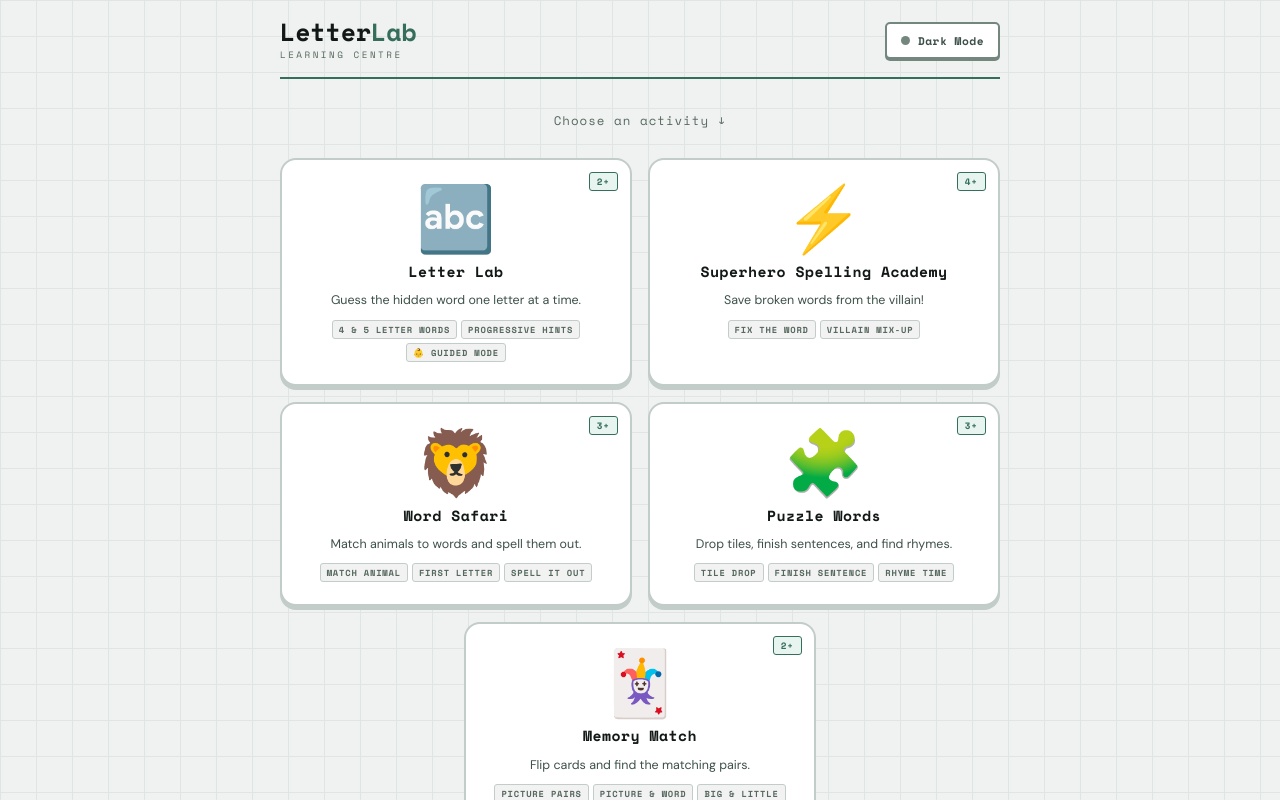
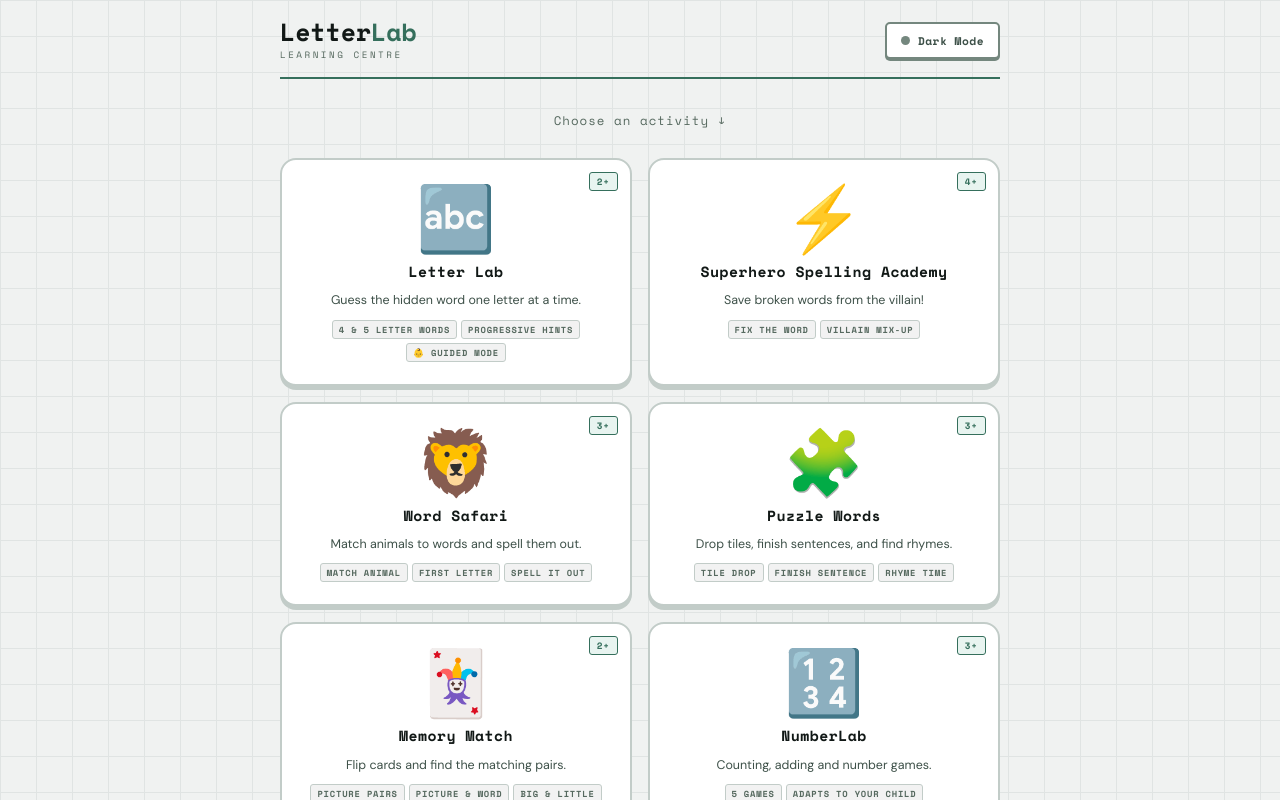
Before and after one commit to pibrahi/letter-lab, a website: page public/index.html in a window 1280 px wide. Drawn offline with Linux system fonts and the light colour scheme.

Commit message:
Hub: link NumberLab from the Letter Lab home; README and sitemap

```diff
--- a/public/hub.css
+++ b/public/hub.css
@@ -94,6 +94,5 @@ body.grownup .card-mode-tag { background: var(--admin-input-bg); border-color: v
 
 .game-card.c-blue:hover { border-color: #2563eb; box-shadow: 0 6px 0 #1d4ed8; }
 .game-card.c-blue::before { background: rgba(37,99,235,0.07); }
-@media (min-width: 481px) {
-  .game-card:last-child:nth-child(odd) { grid-column: 1 / -1; width: calc((100% - 16px) / 2); justify-self: center; }
-}
+.game-card.c-orange:hover { border-color: #c2410c; box-shadow: 0 6px 0 #9a3412; }
+.game-card.c-orange::before { background: rgba(194,65,12,0.07); }
--- a/public/hub.js
+++ b/public/hub.js
@@ -30,6 +30,11 @@
       "@type": "WebApplication",
       "name": "Puzzle Words",
       "url": "https://letterlab.cc/puzzle-words/"
+    },
+    {
+      "@type": "WebApplication",
+      "name": "NumberLab",
+      "url": "https://letterlab.cc/numbers/"
     }
   ]
 };
@@ -46,7 +51,7 @@ function applyDark() {
   applyGrownup(grownup);
   document.getElementById('darkLabel').textContent = grownup ? 'Light Mode' : 'Dark Mode';
   try {
-    ['sa_v1','ws_v1','pw_v1','mm_v1'].forEach(key => {
+    ['sa_v1','ws_v1','pw_v1','mm_v1','nl_v1'].forEach(key => {
       const s = JSON.parse(localStorage.getItem(key) || '{}');
       s.grownup = grownup;
       localStorage.setItem(key, JSON.stringify(s));
--- a/public/index.html
+++ b/public/index.html
@@ -92,6 +92,16 @@
         <span class="card-mode-tag">Big &amp; Little</span>
       </div>
     </a>
+    <a class="game-card c-orange" href="numbers/">
+      <span class="card-age">3+</span>
+      <div class="card-icon">🔢</div>
+      <div class="card-title">NumberLab</div>
+      <div class="card-desc">Counting, adding and number games.</div>
+      <div class="card-modes">
+        <span class="card-mode-tag">5 games</span>
+        <span class="card-mode-tag">Adapts to your child</span>
+      </div>
+    </a>
   </div>
 
   <div class="hub-stats">
--- a/public/sitemap.xml
+++ b/public/sitemap.xml
@@ -6,5 +6,6 @@
   <url><loc>https://letterlab.cc/word-safari/</loc><priority>0.8</priority><changefreq>weekly</changefreq></url>
   <url><loc>https://letterlab.cc/puzzle-words/</loc><priority>0.8</priority><changefreq>weekly</changefreq></url>
   <url><loc>https://letterlab.cc/memory-match/</loc><priority>0.8</priority><changefreq>weekly</changefreq></url>
+  <url><loc>https://letterlab.cc/numbers/</loc><priority>0.8</priority><changefreq>weekly</changefreq></url>
   <url><loc>https://letterlab.cc/privacy/</loc><priority>0.3</priority><changefreq>yearly</changefreq></url>
 </urlset>
```
Also changed, not shown: README.md.
